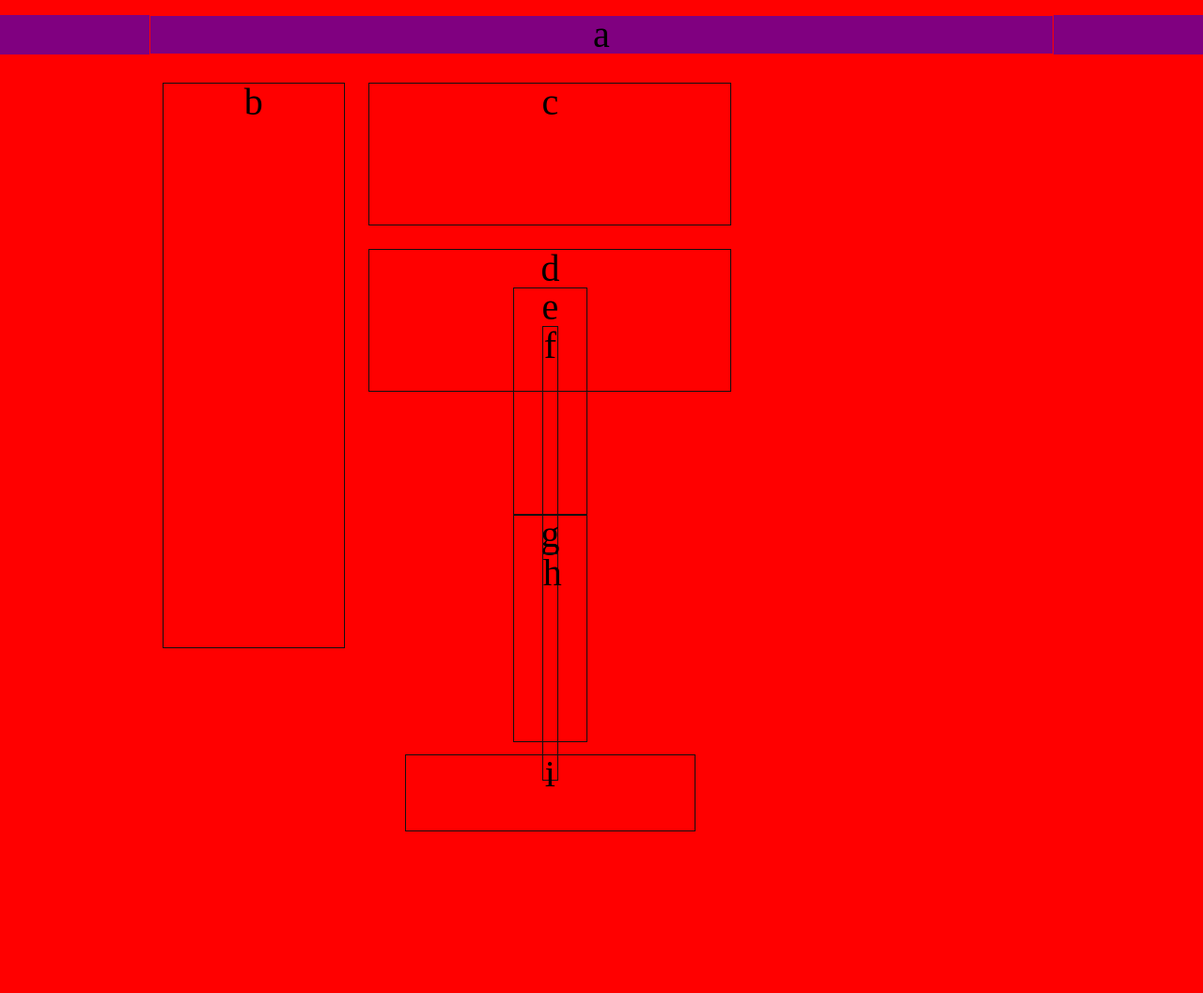
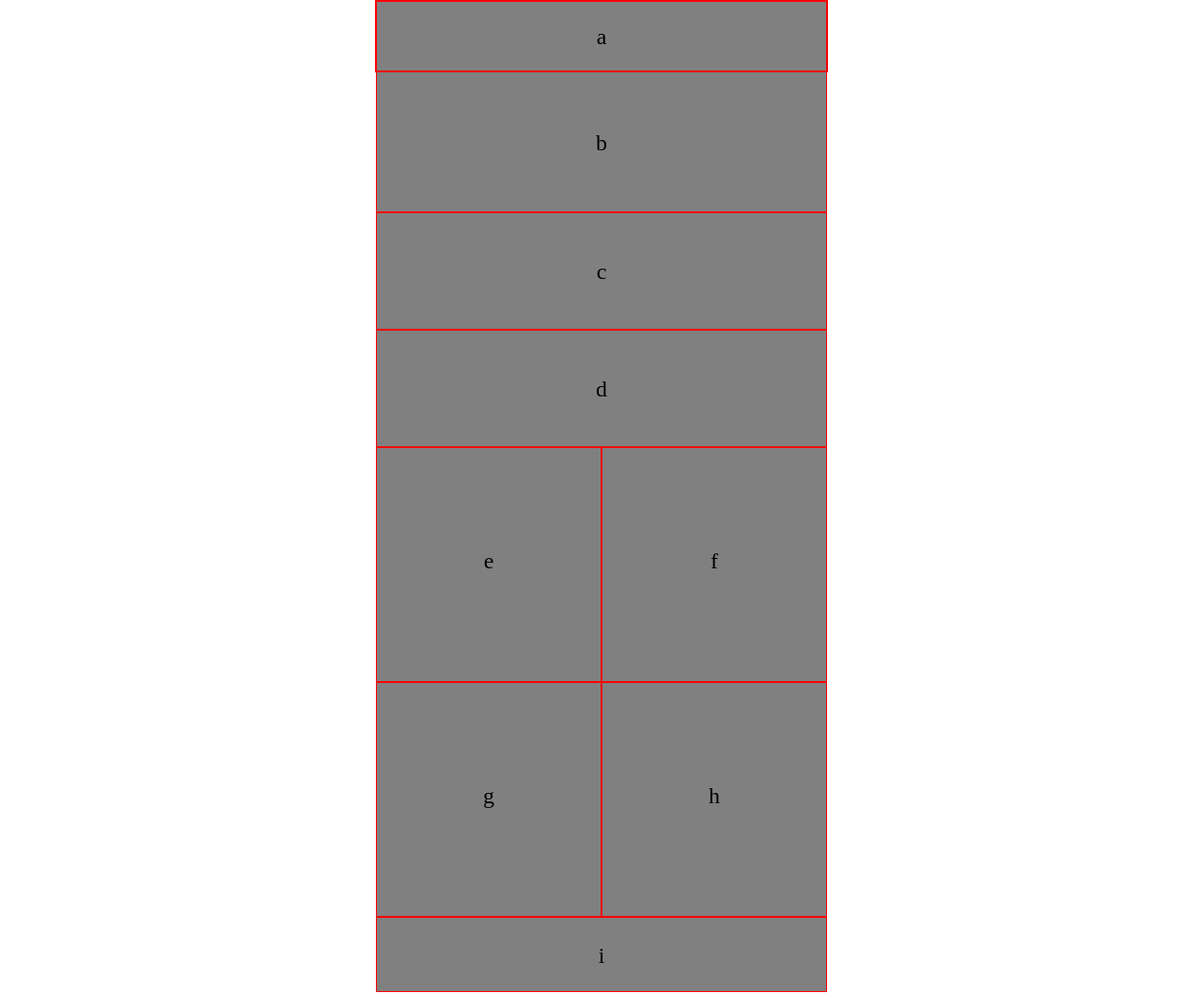
Before and after one commit to bobmcphe/lab-01, a plain HTML site: page index.html in a window 1280 px wide. Shown: the whole page at 94% size. Before the commit the page ends 898 px from the top, so only its background shows below. Drawn offline with Linux system fonts and the light colour scheme.

Commit message:
having working code for lab1

```diff
--- a/index.html
+++ b/index.html
@@ -16,14 +16,30 @@
   <body>
     <header>
       <nav class="deck card">
-        <div>
+        <!-- <div>
             <p>a</p>
-        </div>
+        </div> -->
       </nav>
     </header>
 
     <main>
-      <section class="deck">
+
+
+
+      <div class="wrapper">
+        <div class="a">a</div>
+        <div class="b">b</div>
+        <div class="c">c</div>
+        <div class="d">d</div>
+        <div class="e">e</div>
+        <div class="f">f</div>
+        <div class="g">g</div>
+        <div class="h">h</div>
+        <div class="i">i</div>
+      </div>
+
+
+      <!-- <section class="deck">
         <div class="card special"><p>b</p></div>
 
         <div id="innerBox">
@@ -46,7 +62,7 @@
 
         </div>
 
-      </section>
+      </section> -->
 
     </main>
 
--- /dev/null
+++ b/styles/layout-bu.css
@@ -0,0 +1,97 @@
+/* p {
+    margin: auto;
+    width: 50%;
+} */
+
+.deck {
+    border: 1px solid red;
+    margin: 1rem auto;
+    width: 960px;
+}
+
+nav {
+    text-align: center;
+    max-height: 100px;
+    width: 960px;
+}
+
+div.card {
+    margin: 1rem 0;
+    /* padding: 2rem; */
+    text-align: center;
+    margin: .8rem
+    /* margin: auto;
+    width: 50%; */
+}
+
+/* section.wrapper {
+    height: 240px;
+    width: 50%;
+} */
+
+div.tier2 {
+    height: 240px;
+    /* width: 45%; */
+    width: 240px;
+    display: inline-block;
+    margin: .8rem
+}
+
+div.special {
+    width: 100%;
+    height: 150px;
+}
+
+div.tier1 {
+
+    display: inline-block;
+    height: 150px;
+    /* width: 45%; */
+    width: 200px;
+    margin: .8rem
+}
+
+
+@media (min-width: 1160px) {
+
+    body {
+        background: red;
+    }
+
+    div.tier1{
+        display: inline-block;
+        width: 40%;
+    }
+
+      /* TIER 2 */
+
+    div.tier2 {
+        display: inline-block;
+        width: 20%;
+        margin: 0 auto;
+    }
+
+    div.special {
+        width: 20%;
+        float: left;
+        min-height: 600px;
+        margin: .8rem;
+    }
+
+    section.innerBox {
+        float: right;
+    }
+
+    /* TIER 3 */
+
+    div.tier3 {
+        height: 80px;
+
+    }
+
+    div.tier3 {
+        display: inline-block;
+        width: 80%;
+    }
+
+}
--- a/styles/layout.css
+++ b/styles/layout.css
@@ -1,97 +1,85 @@
-/* p {
-    margin: auto;
-    width: 50%;
-} */
+* {box-sizing: border-box;}
 
-.deck {
-    border: 1px solid red;
-    margin: 1rem auto;
-    width: 960px;
+div {
+  text-align: center;
+  font-size: 24px;
+  border: solid red 1px;
+  margin: 0px;
+  padding: 0px;
 }
 
-nav {
-    text-align: center;
-    max-height: 100px;
-    width: 960px;
+.wrapper {
+/*   display: grid; */
+/*   grid-template-columns: repeat(5, 1fr); */
+/*   grid-gap: 1px; */
+/*   grid-auto-rows: minmax(100px, auto); */
+  grid-template-rows: repeat(14, 50px);
+  width: 482px;
+  margin: 0 auto;
 }
 
-div.card {
-    margin: 1rem 0;
-    /* padding: 2rem; */
-    text-align: center;
-    margin: .8rem
-    /* margin: auto;
-    width: 50%; */
+.a {
+  width: 480px;
+  height: 75px;
+  background-color: grey;
+  line-height: 75px;
+}
+.b {
+  width: 480px;
+  height: 150px;
+  background-color: grey;
+  line-height: 150px;
+  float: left;
+}
+.c {
+  width: 480px;
+  height: 125px;
+  background-color: grey;
+  line-height: 125px;
+  float: left;
+}
+.d {
+  width: 480px;
+  height: 125px;
+  background-color: grey;
+  line-height: 125px;
+  float: left;
+}
+.e {
+  width: 240px;
+  height: 250px;
+  background-color: grey;
+  line-height: 240px;
+  float: left;
+}
+.f {
+  width: 240px;
+  height: 250px;
+  background-color: grey;
+  line-height: 240px;
+  float: left;
 }
 
-/* section.wrapper {
-    height: 240px;
-    width: 50%;
-} */
-
-div.tier2 {
-    height: 240px;
-    /* width: 45%; */
-    width: 240px;
-    display: inline-block;
-    margin: .8rem
+.g {
+   width: 240px;
+  height: 250px;
+  background-color: grey;
+  line-height: 240px;
+  float: left;
 }
 
-div.special {
-    width: 100%;
-    height: 150px;
+.h {
+   width: 240px;
+  height: 250px;
+  background-color: grey;
+  line-height: 240px;
+  float: left;
 }
 
-div.tier1 {
-
-    display: inline-block;
-    height: 150px;
-    /* width: 45%; */
-    width: 200px;
-    margin: .8rem
+.i {
+  width: 480px;
+  height: 80px;
+  background-color: grey;
+  line-height: 80px;
+  float: left;
 }
-
-
-@media (min-width: 1160px) {
-
-    body {
-        background: red;
-    }
-
-    div.tier1{
-        display: inline-block;
-        width: 40%;
-    }
-
-      /* TIER 2 */
-
-    div.tier2 {
-        display: inline-block;
-        width: 20%;
-        margin: 0 auto;
-    }
-
-    div.special {
-        width: 20%;
-        float: left;
-        min-height: 600px;
-        margin: .8rem;
-    }
-
-    section.innerBox {
-        float: right;
-    }
-
-    /* TIER 3 */
-
-    div.tier3 {
-        height: 80px;
-
-    }
-
-    div.tier3 {
-        display: inline-block;
-        width: 80%;
-    }
-
-}
```
